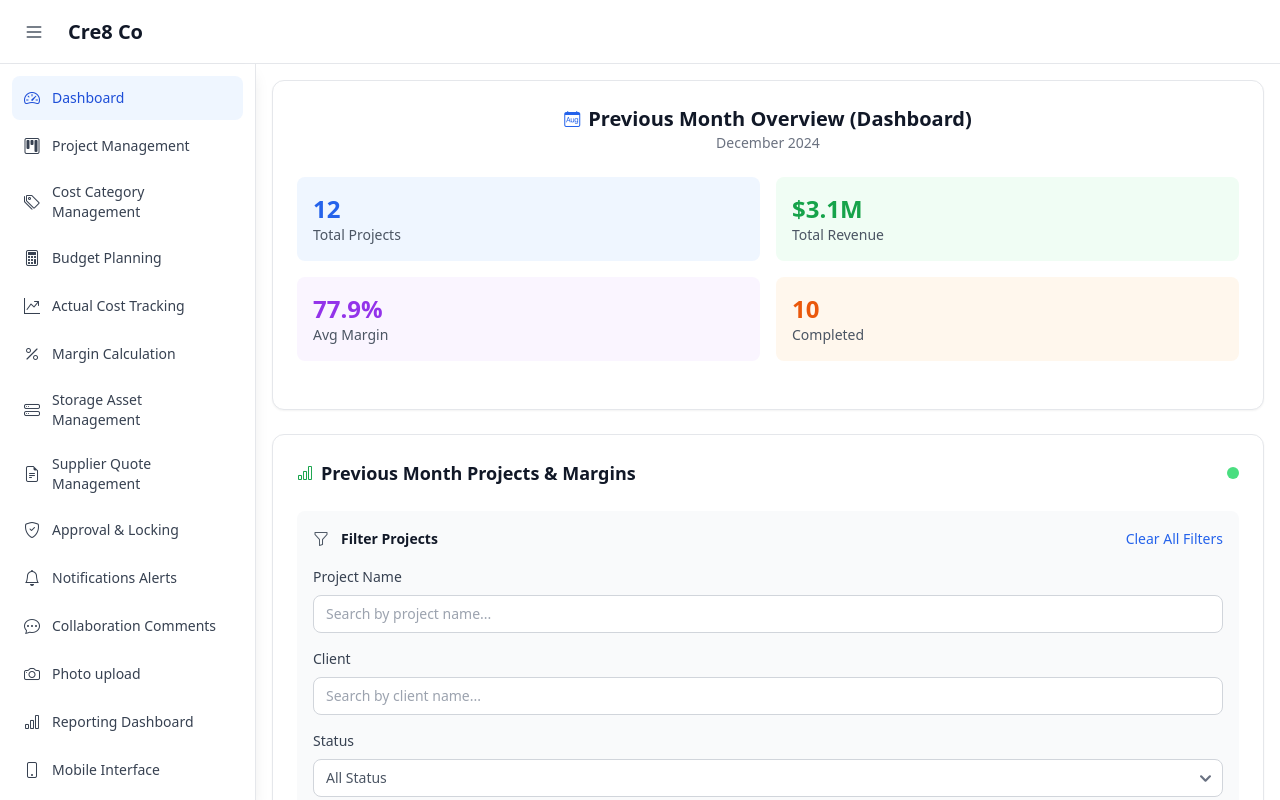
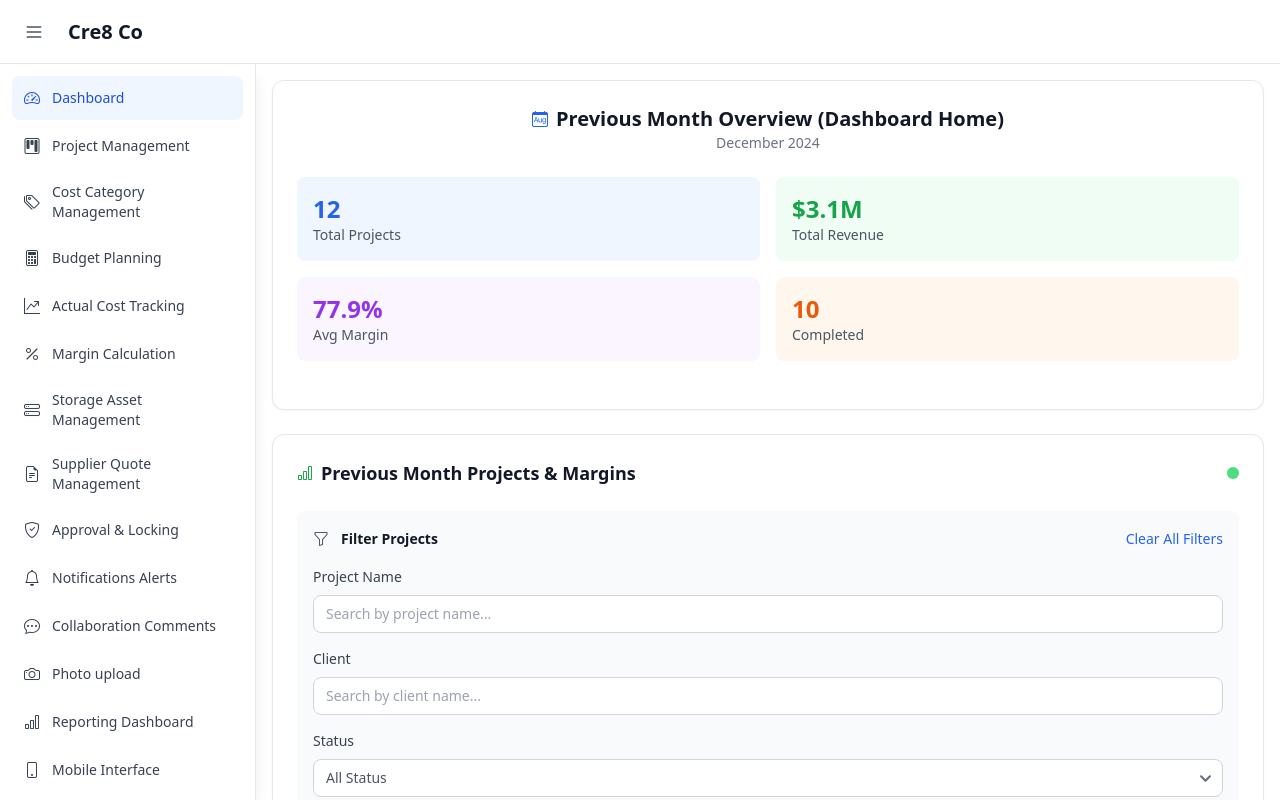
Before and after one commit to efcoders1/creo_frontend, a React (Vite) app: page /home in a window 1280 px wide. Built offline with nearby package versions, Linux system fonts and the light colour scheme.

Commit message:
Change in Dashboard page agian

```diff
--- a/src/pages/Home.jsx
+++ b/src/pages/Home.jsx
@@ -221,7 +221,7 @@ function Home() {
                             <div className="flex items-center gap-2 mb-2 sm:mb-0">
                                 <i className="bi bi-calendar-month text-blue-600 text-sm sm:text-base"></i>
                                 <h2 className="text-lg sm:text-xl font-bold text-gray-900">
-                                    Previous Month Overview (Dashboard)
+                                    Previous Month Overview (Dashboard Home)
                                 </h2>
                             </div>
 
```
